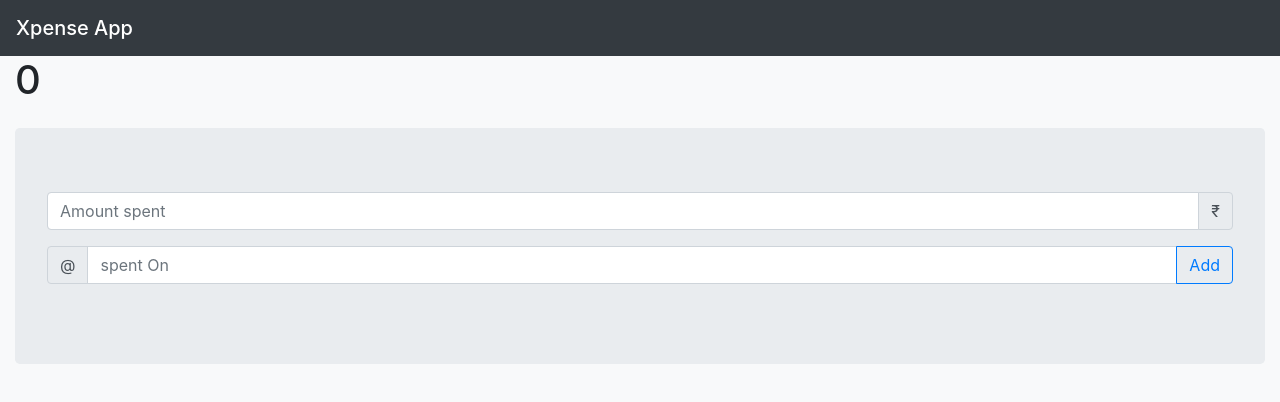
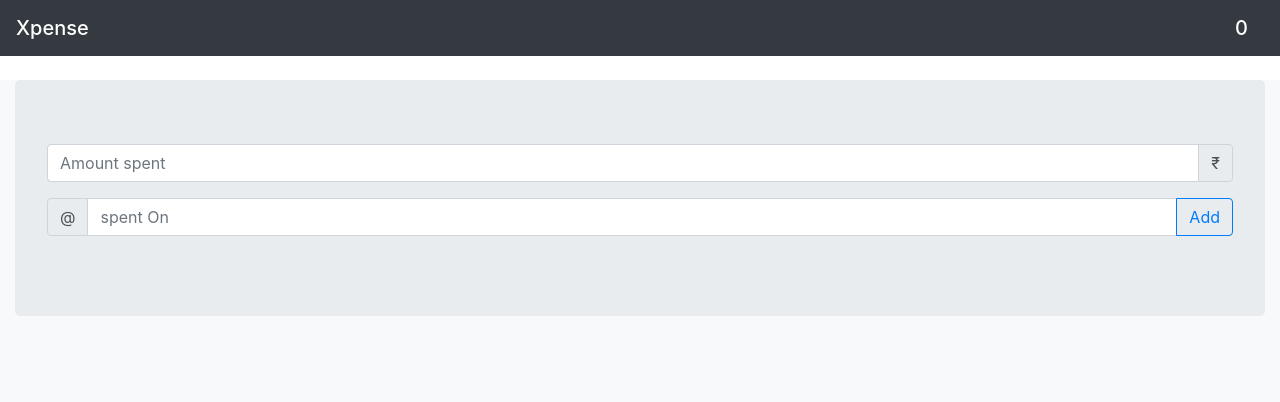
Before and after one commit to Oathbreaker20/ExpenseApp, a plain HTML site: page index.html in a window 1280 px wide. Drawn offline with nearby package versions, Linux system fonts and the light colour scheme.

Commit message:
Update:Total

```diff
--- a/index.html
+++ b/index.html
@@ -14,10 +14,10 @@
 </head>
 <body>
     <nav class="navbar navbar-dark bg-dark">
-        <span class="navbar-brand mb-0 h1">Xpense App</span>
+        <span class="navbar-brand mb-0 h1">Xpense</span>
+        <span class="navbar-brand mb-0 h1" id="headingTotal"></span>
     </nav>
     <div class="container-fluid bg-light" style="min-height: 100vh">
-        <h1 id="headingTotal"></h1>
         <div class="jumbotron mt-4">
             <div class="input-group mb-3">
                 <input
```
